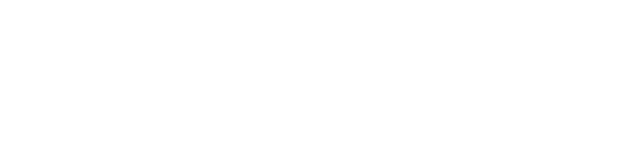
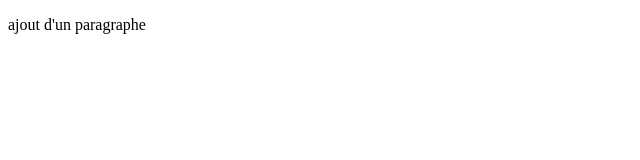
Before and after one commit to pvlto/test, a plain HTML site: page index.html in a window 1280 px wide. Shown: the whole page, without its empty margins (0-640 px from the left). Drawn offline with Linux system fonts and the light colour scheme.

Commit message:
ajout du premier p

```diff
--- a/index.html
+++ b/index.html
@@ -7,6 +7,6 @@
     <title>commitsss</title>
 </head>
 <body>
-
+    <p>ajout d'un paragraphe</p>
 </body>
 </html>
```
